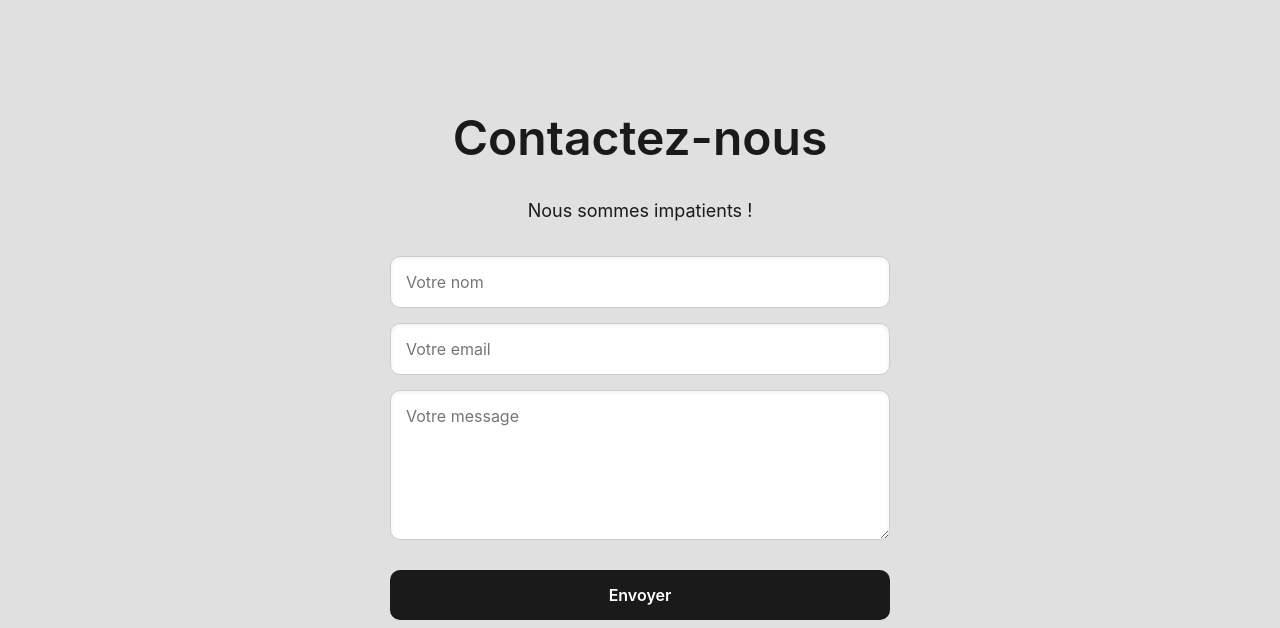
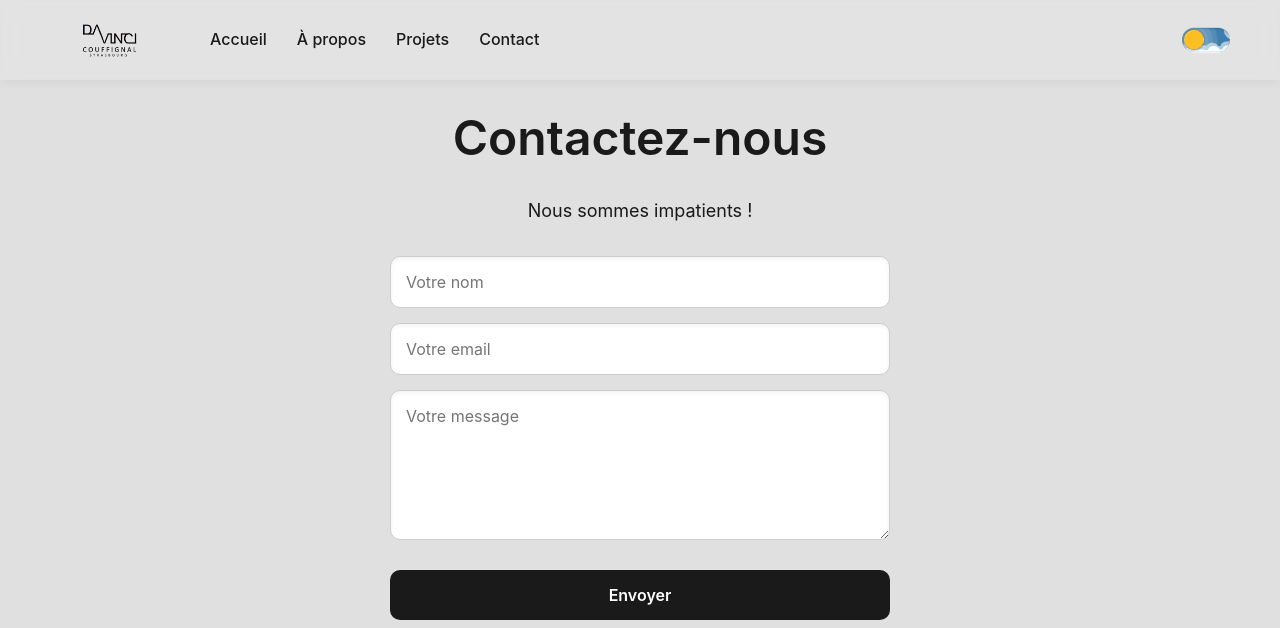
Before and after one commit to MINIBOY-2D/davinciofficial, a plain HTML site: page contact.html in a window 1280 px wide. Shown: the top 628 px of the page. Drawn offline with nearby package versions, Linux system fonts and the light colour scheme.

Commit message:
modification

```diff
--- a/contact.html
+++ b/contact.html
@@ -14,8 +14,51 @@
     </script>
 </head>
 <body>
+    <!-- Header -->
     <header>
-        <!-- contenu de l'en-tête (inchangé) -->
+        <nav class="navbar">
+            <div class="nav-left">
+                <div class="logo">
+                    <a href="index.html"><img src="image/logo/DaVinci black.png" alt="DaVinci Logo" class="logo-img logo-white"></a>
+                    <a href="index.html"><img src="image/logo/DaVinci white.png" alt="DaVinci Logo" class="logo-img logo-black"></a>
+                </div>
+                <ul class="nav-links">
+                    <li><a href="index.html">Accueil</a></li>
+                    <li><a href="about.html">À propos</a></li>
+                    <li><a href="projects.html">Projets</a></li>
+                    <li><a href="contact.html">Contact</a></li>
+                </ul>
+            </div>
+            <div class="nav-right">
+                <label class="theme-switch">
+                    <input type="checkbox" class="theme-switch__checkbox" id="theme-toggle">
+                    <div class="theme-switch__container">
+                        <div class="theme-switch__clouds"></div>
+                        <div class="theme-switch__stars-container">
+                            <!-- SVG Stars -->
+                            <svg xmlns="http://www.w3.org/2000/svg" viewBox="0 0 144 55" fill="none">
+                                <!-- (chemin des étoiles tronqué pour la lisibilité) -->
+                                <path d="..." fill="currentColor"></path>
+                            </svg>
+                        </div>
+                        <div class="theme-switch__circle-container">
+                            <div class="theme-switch__sun-moon-container">
+                                <div class="theme-switch__moon">
+                                    <div class="theme-switch__spot"></div>
+                                    <div class="theme-switch__spot"></div>
+                                    <div class="theme-switch__spot"></div>
+                                </div>
+                            </div>
+                        </div>
+                    </div>
+                </label>
+                <button class="menu-toggle">
+                    <span class="burger-line line1"></span>
+                    <span class="burger-line line2"></span>
+                    <span class="burger-line line3"></span>
+                </button>
+            </div>
+        </nav>
     </header>
 
     <!-- Section Contact -->
@@ -37,6 +80,7 @@
         </div>
     </section>
 
+    <!-- Footer -->
     <footer>
         <p>© 2025 DaVinci Official, <a href="https://lyc-couffignal-strasbourg.site.ac-strasbourg.fr/" class="custom-link">Lycée Couffignal.</a> Tous droits réservés.</p>
     </footer>
```
